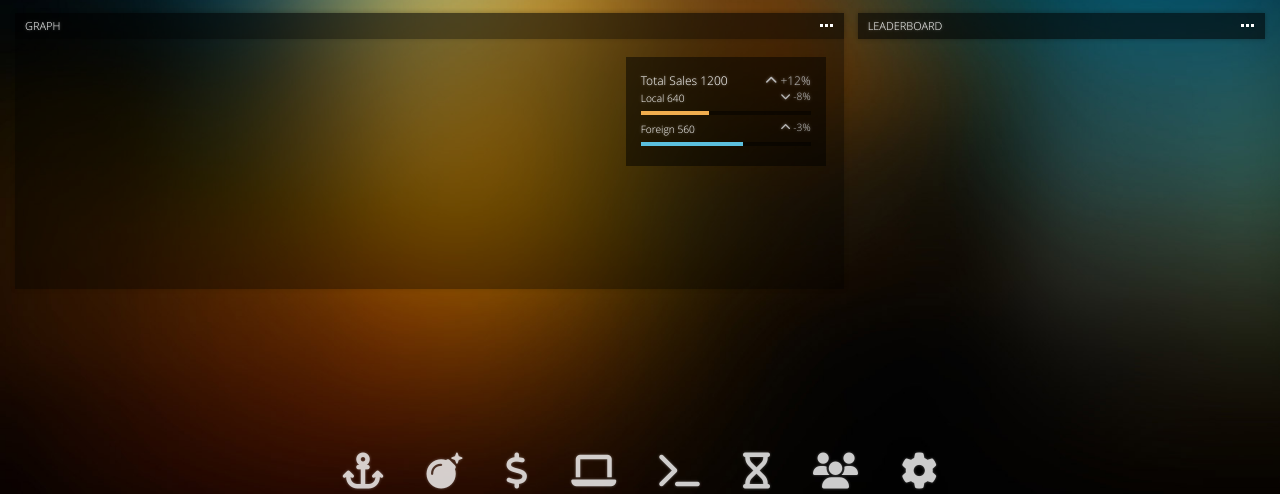
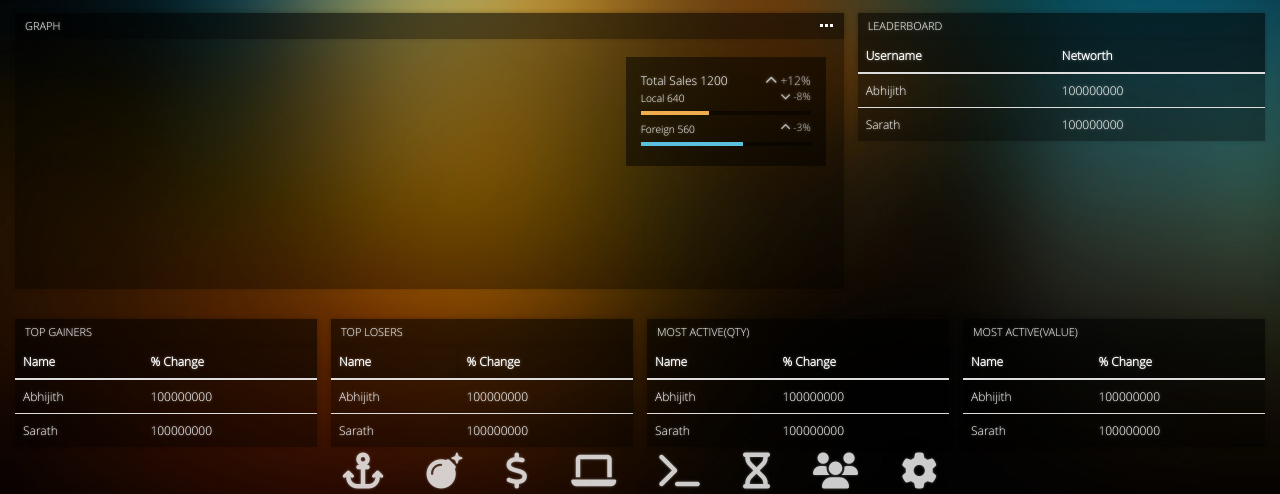
Before and after one commit to anilvsajith/Play-Excel, a plain HTML site: page index.html in a window 1280 px wide. Shown: the part 306-800 px from the top of the page. Drawn offline with Linux system fonts and the light colour scheme.

Commit message:
Added Leaderboard, Active company, To gainers,losers etc

```diff
--- a/index.html
+++ b/index.html
@@ -1,4 +1,3 @@
-
 <!DOCTYPE html>
 <!--[if IE 9 ]><html class="ie9"><![endif]-->
 <html class="menu-active">
@@ -166,7 +165,7 @@
                             <div class="tile quick-stats">
                                 <div id="stats-line-2" class="pull-left"></div>
                                 <div class="data">
-                                    <h2 data-value="100000">0</h2>
+                                    <h2 data-value="2454" id="networth"> 0 </h2>
                                     <small>NET WORTH</small>
                                 </div>
                             </div>
@@ -176,7 +175,7 @@
                             <div class="tile quick-stats media">
                                 <div id="stats-line-3" class="pull-left"></div>
                                 <div class="media-body">
-                                    <h2 data-value="14">0</h2>
+                                    <h2 data-value="14" id="rank"> 0 </h2>
                                     <small>Rank</small>
                                 </div>
                             </div>
@@ -188,7 +187,7 @@
                                 <div id="stats-line-4" class="pull-left"></div>
 
                                 <div class="media-body">
-                                    <h2 data-value="4896">0</h2>
+                                    <h2 data-value="23">0</h2>
                                     <small>MARGIN</small>
                                 </div>
                             </div>
@@ -269,18 +268,144 @@
                             <!--Leaderboard-->
                             <div class="tile">
                                 <h2 class="tile-title">Leaderboard</h2>
-                                <div class="tile-config dropdown">
-                                    <a data-toggle="dropdown" href="" class="tile-menu"></a>
-                                    <ul class="dropdown-menu pull-right text-right">
-                                        <li><a href="">Refresh</a></li>
-                                    </ul>
-                                </div>
+                                <table class="table table-stripped">
+                                    <thead>
+                                        <tr >
+                                        <th> Username </th>
+                                        <th> Networth </th>
+                                        </tr>
+                                    </thead>
+                                    <tbody id="leaderboard-data">
+                                        <tr>
+                                        <td> Abhijith </td>
+                                        <td> 100000000</td>
+                                        </tr>
+                                        <tr>
+                                        <td> Sarath </td>
+                                        <td> 100000000</td>
+                                        </tr>
+                                    </tbody>
+                                </table>
                             </div>
 
                         </div>
                         <div class="clearfix"></div>
                     </div>
                 </div>
+
+
+                <div class="block-area" id="main-widget">
+                    <div class="row">
+
+
+                        <div class="col-md-3">
+
+                            <div class="tile">
+                                <h2 class="tile-title"> Top Gainers</h2>
+                                <table class="table table-stripped">
+                                    <thead>
+                                        <tr >
+                                        <th> Name </th>
+                                        <th> % Change </th>
+                                        </tr>
+                                    </thead>
+                                    <tbody id="top-gainers-data">
+                                        <tr>
+                                        <td> Abhijith </td>
+                                        <td> 100000000</td>
+                                        </tr>
+                                        <tr>
+                                        <td> Sarath </td>
+                                        <td> 100000000</td>
+                                        </tr>
+                                    </tbody>
+                                </table>
+                            </div>
+
+                        </div>
+                        <div class="col-md-3">
+
+                            <div class="tile">
+                                <h2 class="tile-title"> Top Losers</h2>
+                                <table class="table table-stripped">
+                                    <thead>
+                                        <tr >
+                                        <th> Name </th>
+                                        <th> % Change </th>
+                                        </tr>
+                                    </thead>
+                                    <tbody id="top-losers-data">
+                                        <tr>
+                                        <td> Abhijith </td>
+                                        <td> 100000000</td>
+                                        </tr>
+                                        <tr>
+                                        <td> Sarath </td>
+                                        <td> 100000000</td>
+                                        </tr>
+                                    </tbody>
+                                </table>
+                            </div>
+
+                        </div>
+                        <div class="col-md-3">
+
+                            <div class="tile">
+                                <h2 class="tile-title"> Most Active(Qty)</h2>
+                                <table class="table table-stripped">
+                                    <thead>
+                                        <tr >
+                                        <th> Name </th>
+                                        <th> % Change </th>
+                                        </tr>
+                                    </thead>
+                                    <tbody id="most-active-qty-data">
+                                        <tr>
+                                        <td> Abhijith </td>
+                                        <td> 100000000</td>
+                                        </tr>
+                                        <tr>
+                                        <td> Sarath </td>
+                                        <td> 100000000</td>
+                                        </tr>
+                                    </tbody>
+                                </table>
+                            </div>
+
+                        </div>
+
+                        <div class="col-md-3">
+
+                            <div class="tile">
+                                <h2 class="tile-title"> Most Active(Value)</h2>
+                                <table class="table table-stripped">
+                                    <thead>
+                                        <tr >
+                                        <th> Name </th>
+                                        <th> % Change </th>
+                                        </tr>
+                                    </thead>
+                                    <tbody id="most-active-val-data">
+                                        <tr>
+                                        <td> Abhijith </td>
+                                        <td> 100000000</td>
+                                        </tr>
+                                        <tr>
+                                        <td> Sarath </td>
+                                        <td> 100000000</td>
+                                        </tr>
+                                    </tbody>
+                                </table>
+                            </div>
+
+                        </div>
+                        <div class="clearfix"></div>
+                    </div>
+                </div>
+
+
+
+
 
             </section>
         </section>
```
